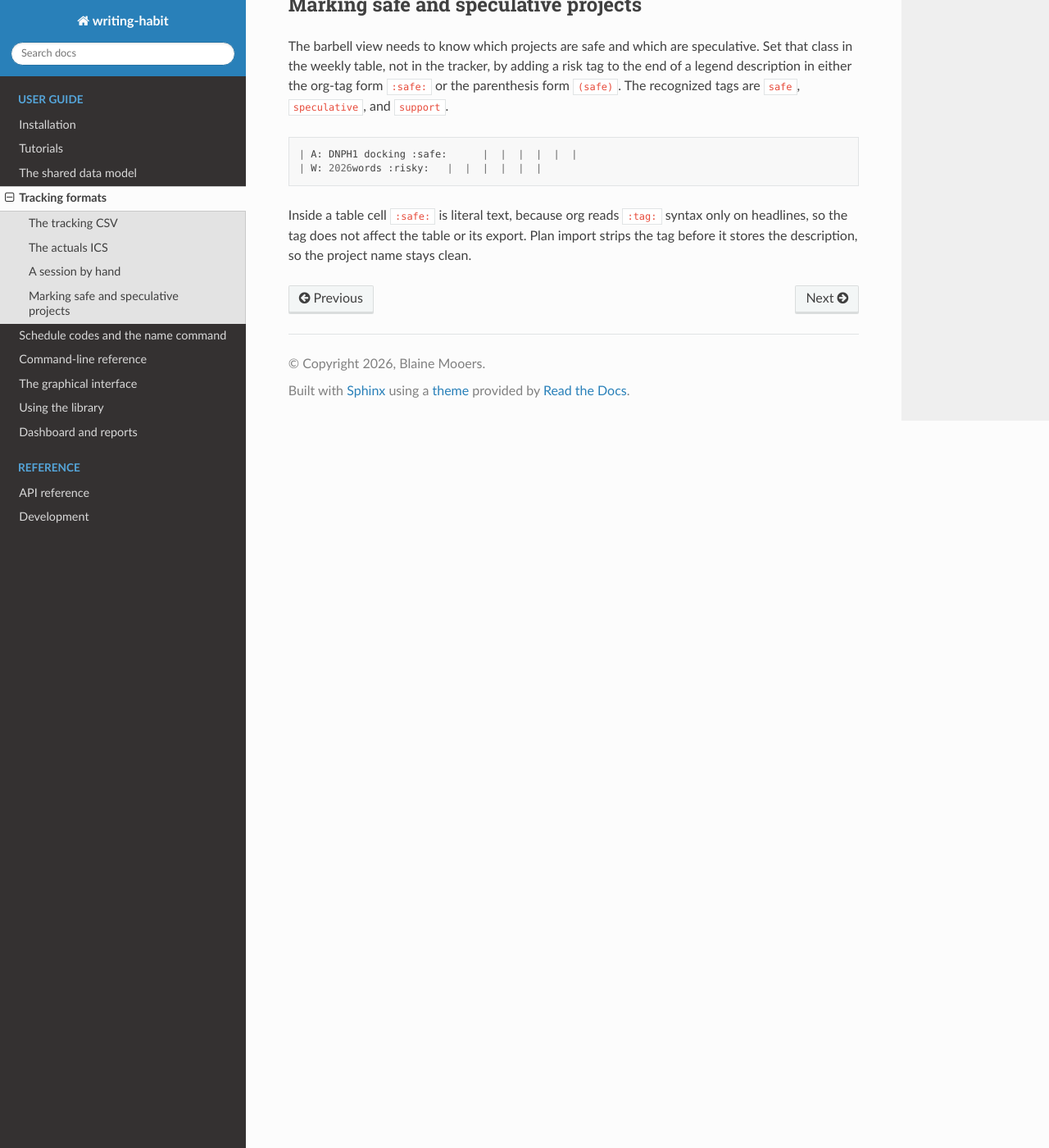
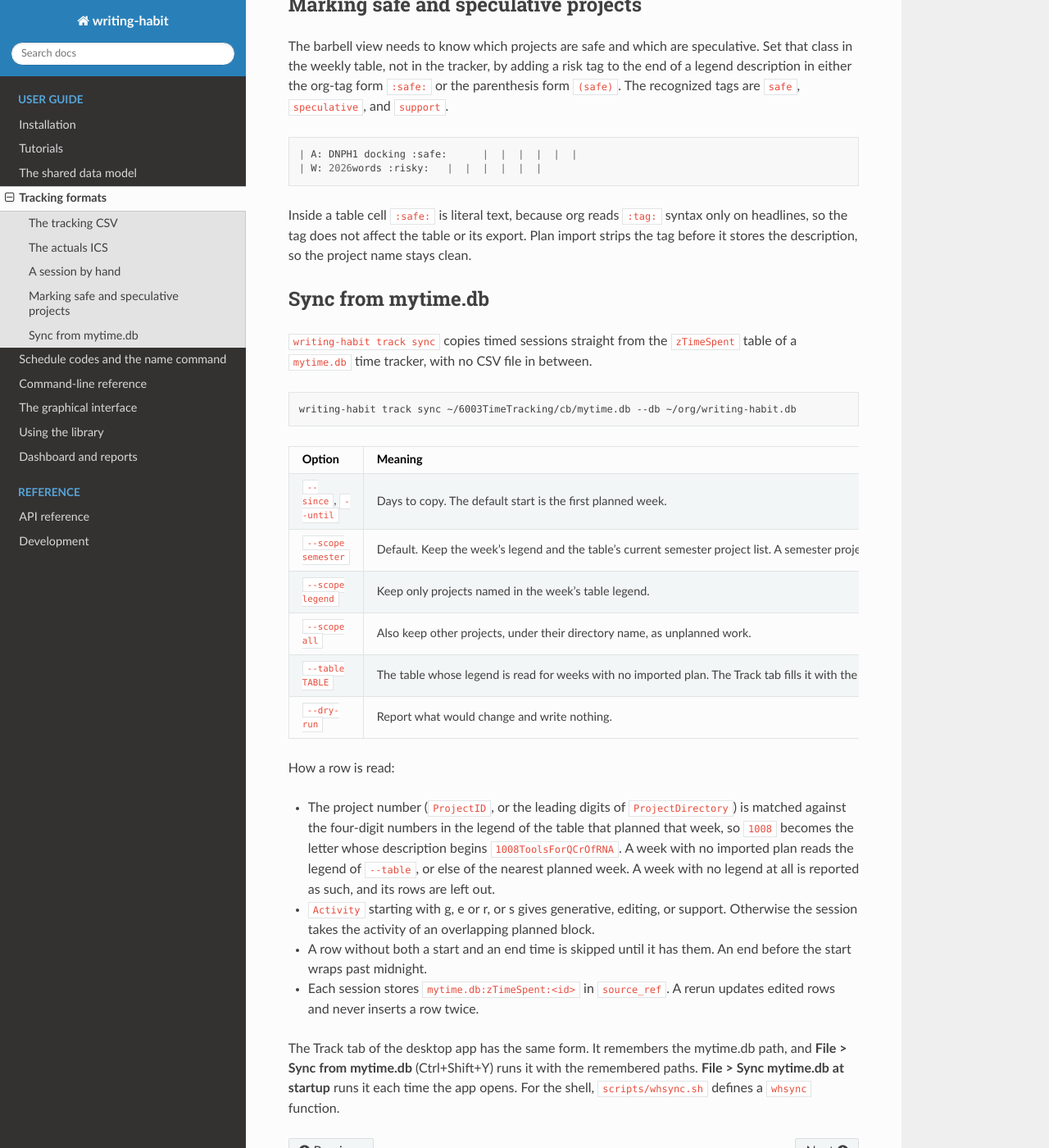
Before and after one commit to MooersLab/writing-habit, a Sphinx documentation site: the page built from docs/tracking-formats.md, in a window 1280 px wide and 1400 px high, scrolled down 1603 px. Shown: the whole window at 82% size. Built offline with Sphinx 7.4.7 and the Read the Docs theme 3.1.0, drawn with Linux system fonts in a browser that asks for light colours.

````diff
--- a/docs/tracking-formats.md
+++ b/docs/tracking-formats.md
@@ -89,3 +89,41 @@
 only on headlines, so the tag does not affect the table or its export. Plan
 import strips the tag before it stores the description, so the project name
 stays clean.
+
+## Sync from mytime.db
+
+`writing-habit track sync` copies timed sessions straight from the `zTimeSpent`
+table of a `mytime.db` time tracker, with no CSV file in between.
+
+```sh
+writing-habit track sync ~/6003TimeTracking/cb/mytime.db --db ~/org/writing-habit.db
+```
+
+| Option | Meaning |
+|---|---|
+| `--since`, `--until` | Days to copy. The default start is the first planned week. |
+| `--scope semester` | Default. Keep the week's legend and the table's current semester project list. A semester project not in the week's legend counts as unplanned work. |
+| `--scope legend` | Keep only projects named in the week's table legend. |
+| `--scope all` | Also keep other projects, under their directory name, as unplanned work. |
+| `--table TABLE` | The table whose legend is read for weeks with no imported plan. The Track tab fills it with the table open in the Schedule tab. |
+| `--dry-run` | Report what would change and write nothing. |
+
+How a row is read:
+
+- The project number (`ProjectID`, or the leading digits of `ProjectDirectory`)
+  is matched against the four-digit numbers in the legend of the table that
+  planned that week, so `1008` becomes the letter whose description begins
+  `1008ToolsForQCrOfRNA`. A week with no imported plan reads the legend of
+  `--table`, or else of the nearest planned week. A week with no legend at all
+  is reported as such, and its rows are left out.
+- `Activity` starting with g, e or r, or s gives generative, editing, or support.
+  Otherwise the session takes the activity of an overlapping planned block.
+- A row without both a start and an end time is skipped until it has them.
+  An end before the start wraps past midnight.
+- Each session stores `mytime.db:zTimeSpent:<id>` in `source_ref`. A rerun
+  updates edited rows and never inserts a row twice.
+
+The Track tab of the desktop app has the same form. It remembers the mytime.db
+path, and **File > Sync from mytime.db** (Ctrl+Shift+Y) runs it with the
+remembered paths. **File > Sync mytime.db at startup** runs it each time the app
+opens. For the shell, `scripts/whsync.sh` defines a `whsync` function.
````
Also changed, not shown: docs/gui.md (+74 -6 lines).
